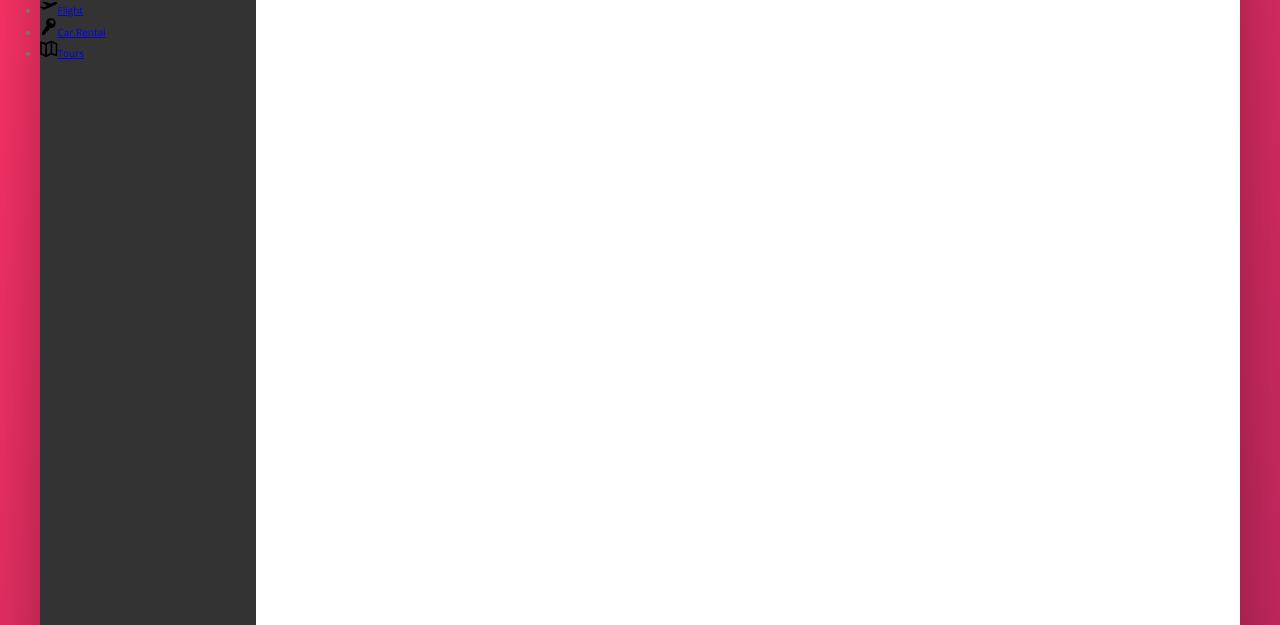
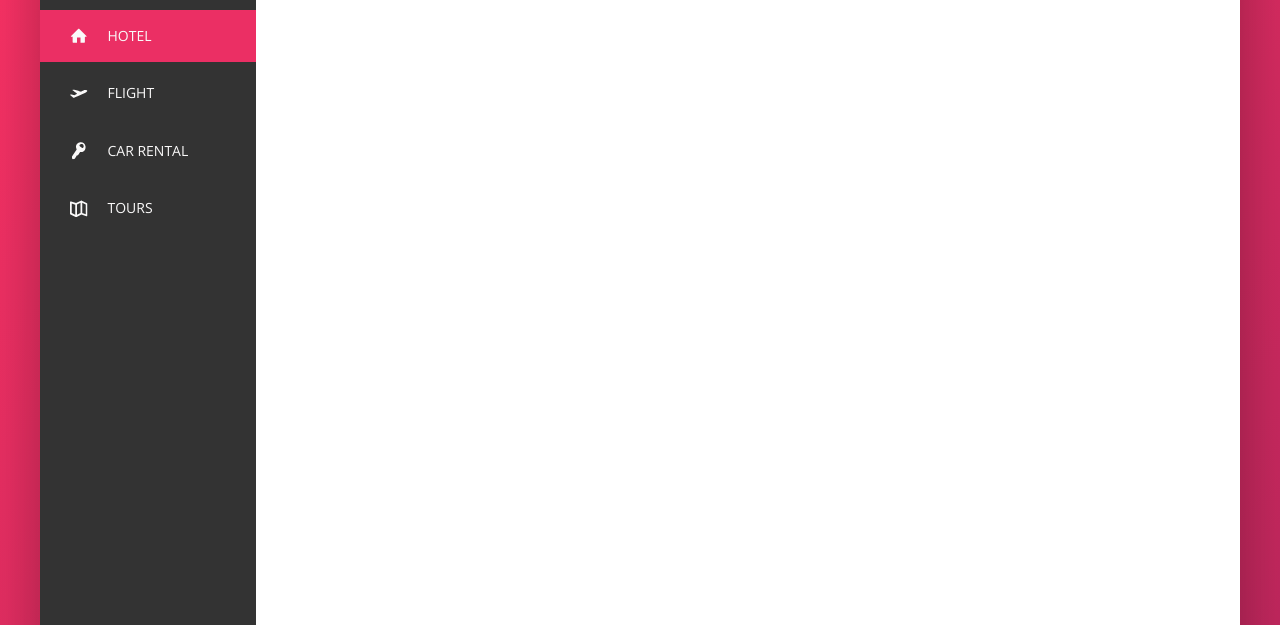
Before and after one commit to dembreus/Tillo, a website: page index.html in a window 1280 px wide. Shown: the part 175-800 px from the top of the page. Drawn offline with nearby package versions, Linux system fonts and the light colour scheme.

Commit message:
Finished side navigation styling.

```diff
--- a/index.html
+++ b/index.html
@@ -53,7 +53,7 @@
       <div class="content">
         <nav class="sidebar">
           <ul class="side-nav">
-            <li class="side-nav__item">
+            <li class="side-nav__item side-nav__item--active">
               <a href="#" class="side-nav__link"
                 ><svg class="side-nav__icon">
                   <use xlink:href="img/sprite.svg#icon-home"></use></svg
--- a/scss/_components.scss
+++ b/scss/_components.scss
@@ -115,15 +115,60 @@
 
 // SIDE NAVIGATION
 .side-nav {
+  font-size: 1.4rem;
+  list-style: none;
+  margin-top: 3.5rem;
+
   &__item {
+    position: relative;
+
+    &:not(:last-child) {
+      margin-bottom: 0.5rem;
+    }
   }
 
-  &__link {
+  &__item::before {
+    content: "";
+    position: absolute;
+    top: 0;
+    left: 0;
+    height: 100%;
+    width: 3px;
+    background-color: var(--color-primary);
+    transform: scaleY(0);
+    transition: transform 0.2s, width 0.4s cubic-bezier(1, 0, 0, 1) 0.2s,
+      background-color 0.1s;
+  }
+
+  &__item:hover::before,
+  &__item--active::before {
+    transform: scaleY(1);
+    width: 100%;
+  }
+
+  &__item:active::before {
+    background-color: var(--color-primary-light);
+  }
+
+  &__link:link,
+  &__link:visited {
+    color: var(--color-grey-light-1);
+    text-decoration: none;
+    text-transform: uppercase;
+    display: block;
+    padding: 1.5rem 3rem;
+    position: relative;
+    z-index: 10;
+
+    display: flex;
+    align-items: center;
   }
 
   &__icon {
     height: 1.75rem;
     width: 1.75rem;
+    margin-right: 2rem;
+    fill: currentColor;
   }
 }
 
```
Also changed, not shown: css/style.css, 1 other file.
